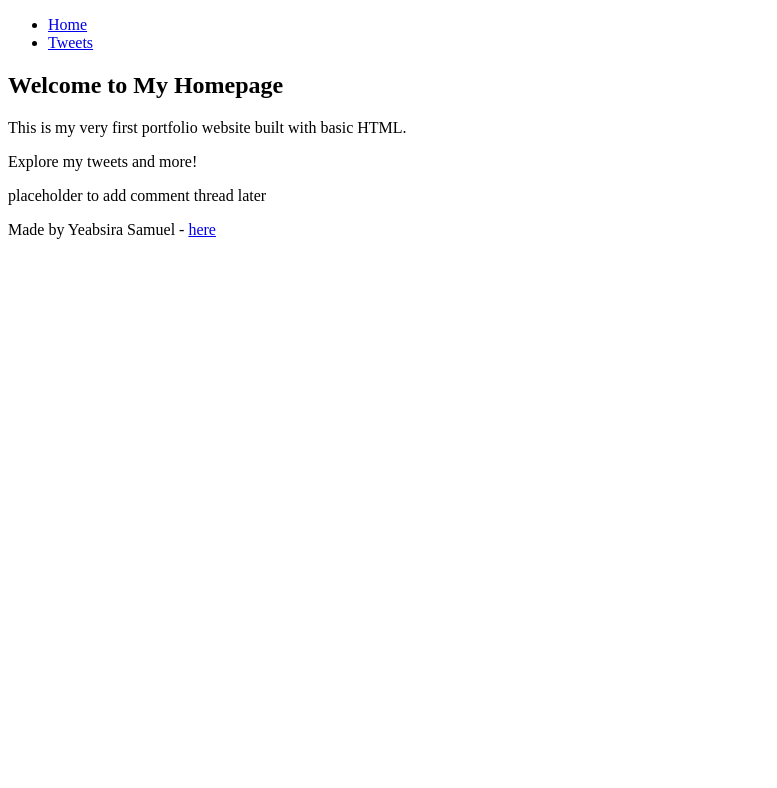
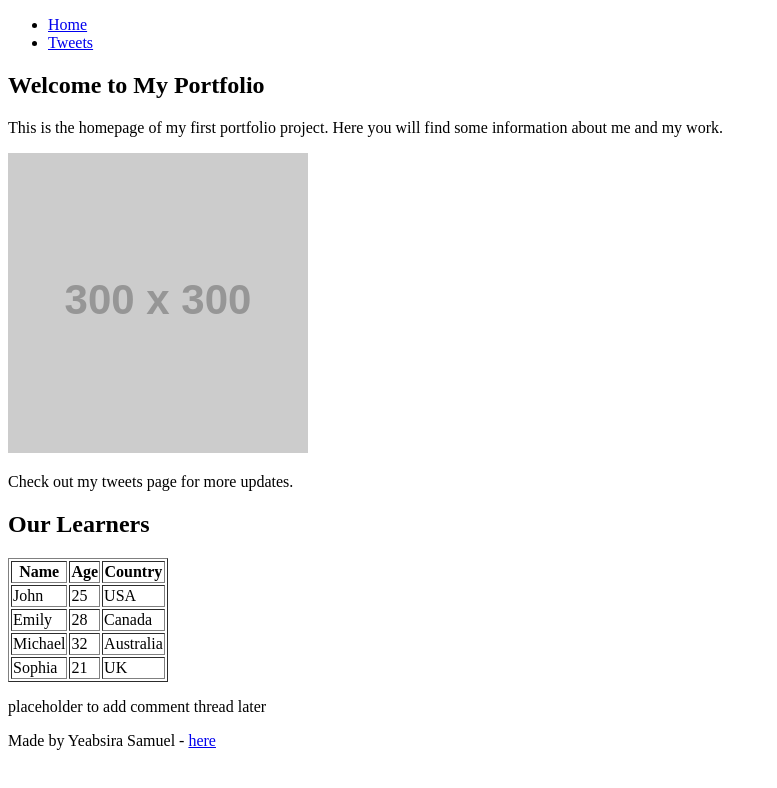
Before and after one commit to ZaynSol/My_First_Portfolio, a plain HTML site: page html_basic/index.html in a window 1280 px wide. Shown: the whole page, without its empty margins (0-777 px from the left). Drawn offline with Linux system fonts and the light colour scheme; placeholder pictures from the web are drawn by us.

```diff
--- a/html_basic/index.html
+++ b/html_basic/index.html
@@ -2,10 +2,9 @@
 <html lang="en">
 <head>
     <meta charset="UTF-8">
-    <title>My Homepage</title>
+    <title>My First Portfolio</title>
 </head>
 <body>
-    <!-- HEADER -->
     <header>
         <ul>
             <li><a href="index.html">Home</a></li>
@@ -13,12 +12,46 @@
         </ul>
     </header>
 
-    <!-- MAIN CONTENT -->
     <main>
         <article>
-            <h1>Welcome to My Homepage</h1>
-            <p>This is my very first portfolio website built with basic HTML.</p>
-            <p>Explore my tweets and more!</p>
+            <h1>Welcome to My Portfolio</h1>
+            <p>This is the homepage of my first portfolio project. Here you will find some information about me and my work.</p>
+            <img src="https://via.placeholder.com/300" alt="Placeholder Image">
+            <p>Check out my tweets page for more updates.</p>
+
+            <!-- ✅ Table of learners (added before </article>) -->
+            <h2>Our Learners</h2>
+            <table border="1">
+                <thead>
+                    <tr>
+                        <th>Name</th>
+                        <th>Age</th>
+                        <th>Country</th>
+                    </tr>
+                </thead>
+                <tbody>
+                    <tr>
+                        <td>John</td>
+                        <td>25</td>
+                        <td>USA</td>
+                    </tr>
+                    <tr>
+                        <td>Emily</td>
+                        <td>28</td>
+                        <td>Canada</td>
+                    </tr>
+                    <tr>
+                        <td>Michael</td>
+                        <td>32</td>
+                        <td>Australia</td>
+                    </tr>
+                    <tr>
+                        <td>Sophia</td>
+                        <td>21</td>
+                        <td>UK</td>
+                    </tr>
+                </tbody>
+            </table>
         </article>
 
         <aside>
@@ -26,9 +59,8 @@
         </aside>
     </main>
 
-    <!-- FOOTER -->
     <footer>
-        <p>Made by Yeabsira Samuel - <a href="https://github.com/yourusername" target="_blank">here</a></p>
+        <p>Made by Yeabsira Samuel - <a href="https://github.com/yeabsira-samuel" target="_blank">here</a></p>
     </footer>
 </body>
 </html>
```
